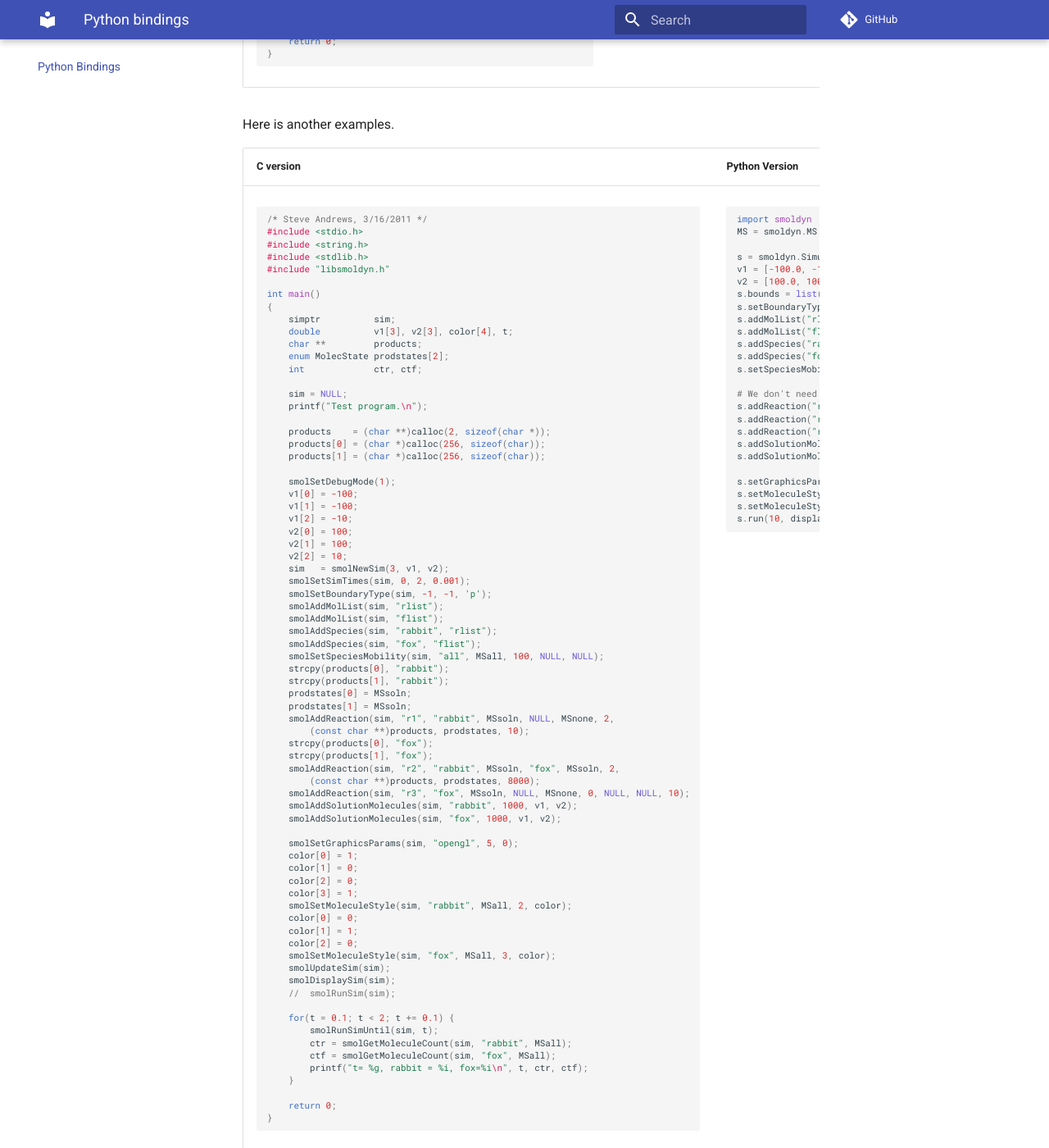
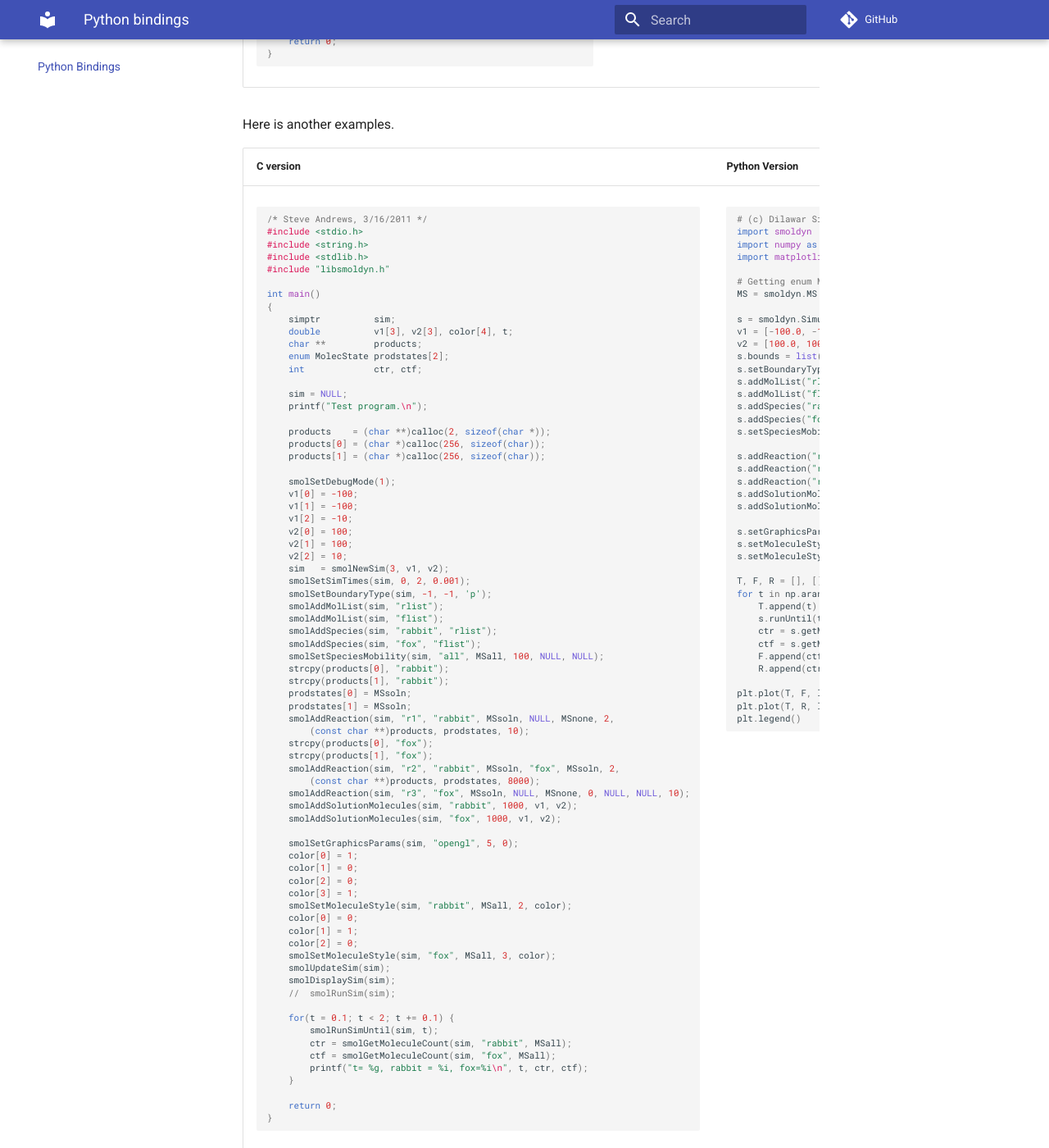
Before and after one commit to ssandrews/Smoldyn, an MkDocs documentation site: the page built from docs/PythonBindings.md, in a window 1280 px wide and 1400 px high, scrolled down 1425 px. Shown: the whole window at 82% size. Built offline with MkDocs 1.6.1 and Material for MkDocs 9.7.7, drawn with Linux system fonts in a browser that asks for light colours; comment, search, counter and statistics services are not loaded; some of the changed text lies outside the part shown.

Commit message:
Need a proper gui based envuronment.

````diff
--- a/docs/PythonBindings.md
+++ b/docs/PythonBindings.md
@@ -221,7 +220,12 @@ int main()
 </td>
 <td>
 ```python
+# (c) Dilawar Singh, 2020/April/27
 import smoldyn
+import numpy as np
+import matplotlib.pyplot as plt
+
+# Getting enum MolecState
 MS = smoldyn.MS
 
 s = smoldyn.Simulation(debug=True)
@@ -235,7 +239,6 @@ s.addSpecies("rabbit", "rlist")
 s.addSpecies("fox", "flist")
 s.setSpeciesMobility("all", MS.all, 100)
 
-# We don't need numproducts anymore
 s.addReaction("r1", "rabbit", MS.soln, "", MS.none, ["rabbit"]*2, [MS.soln]*2, 10)
 s.addReaction("r2", "rabbit", MS.soln, "fox", MS.soln, ["fox"]*2, [MS.soln]*2, 8000)
 s.addReaction("r3", "fox", MS.soln, "", MS.none, [], [], 10)
@@ -245,7 +248,19 @@ s.addSolutionMolecules("fox", 1000, v1, v2)
 s.setGraphicsParams("opengl", 5, 0)
 s.setMoleculeStyle("rabbit", MS.all, 2, [1,0,0,1])
 s.setMoleculeStyle("fox", MS.all, 3, [0, 1, 0])
-s.run(10, display=True)
+
+T, F, R = [], [], []
+for t in np.arange(0.1, 2.0, 0.1):
+    T.append(t)
+    s.runUntil(t, dt=0.002)
+    ctr = s.getMoleculeCount("rabbit", MS.all)
+    ctf = s.getMoleculeCount("fox", MS.all)
+    F.append(ctf)
+    R.append(ctr)
+
+plt.plot(T, F, label='Fox')
+plt.plot(T, R, label='Rabbit')
+plt.legend()
 ```
 </td>
 </tr>
--- a/source/python/CMakeLists.txt
+++ b/source/python/CMakeLists.txt
@@ -26,7 +26,7 @@ add_custom_command(TARGET _smoldyn POST_BUILD
 
 add_custom_target(pyinstall
     DEPENDS _smoldyn
-    COMMAND ${PYTHON_EXECUTABLE} setup.py develop --user
+    COMMAND ${PYTHON_EXECUTABLE} setup.py develop
     WORKING_DIRECTORY ${CMAKE_CURRENT_SOURCE_DIR}
     COMMENT "python3 setup.py develop --user"
     VERBATIM)
````
Also changed, not shown: other parts of docs/PythonBindings.md (+0 -1 lines), 1 other file.
